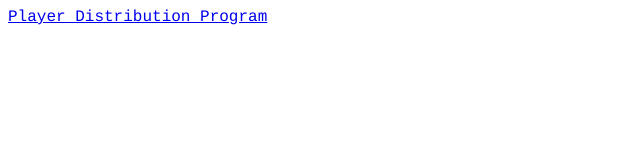
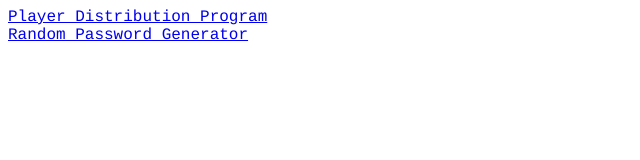
Before and after one commit to FabzAn/fabzan.github.io, a plain HTML site: page index.html in a window 1280 px wide. Shown: the whole page, without its empty margins (0-640 px from the left). Drawn offline with Linux system fonts and the light colour scheme.

Commit message:
Added passgen to index

```diff
--- a/index.html
+++ b/index.html
@@ -7,7 +7,8 @@
 
     <body style="font-family: Courier, monospace; font-size: 100%">
         <div>
-            <a href="./pdp.html">Player Distribution Program</a>
+			<a href="./pdp.html">Player Distribution Program</a> <br>
+            <a href="./passwordgen.html">Random Password Generator</a>
         </div>
     </body>
 </html>
```
